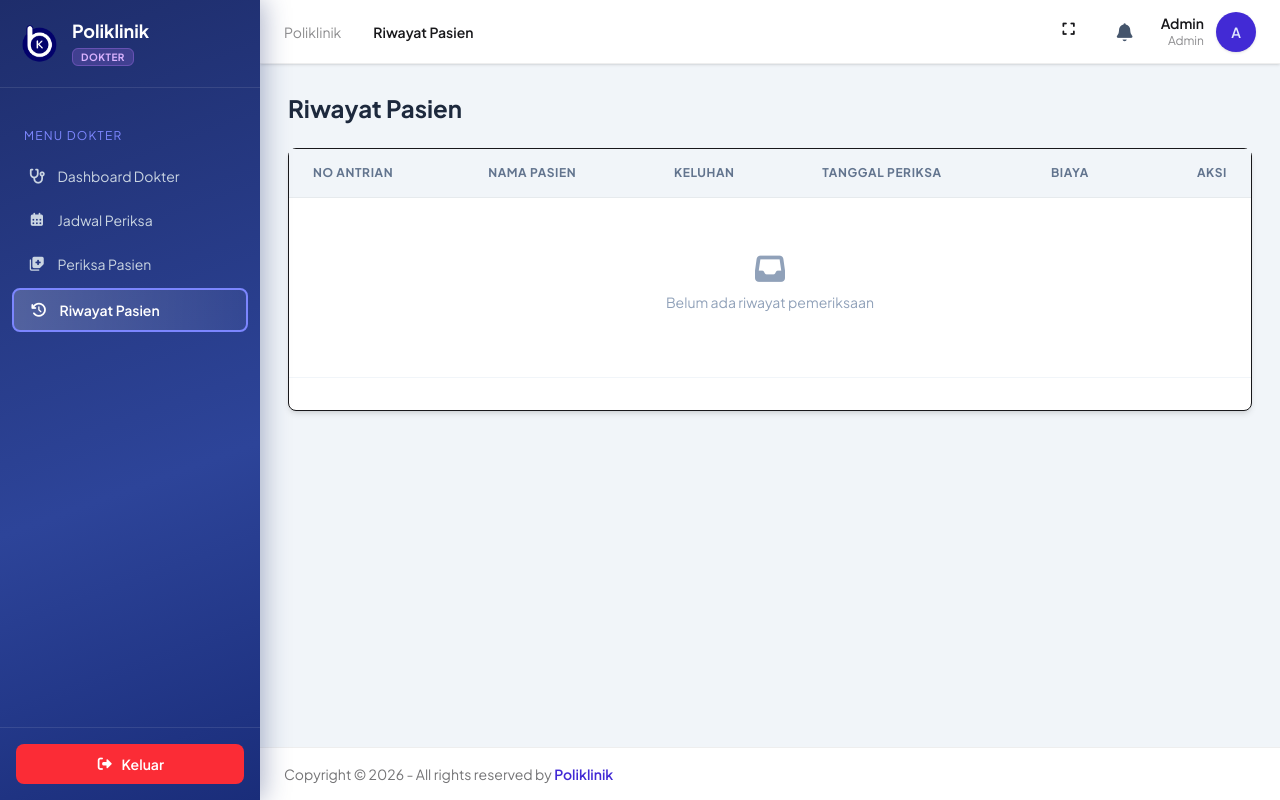
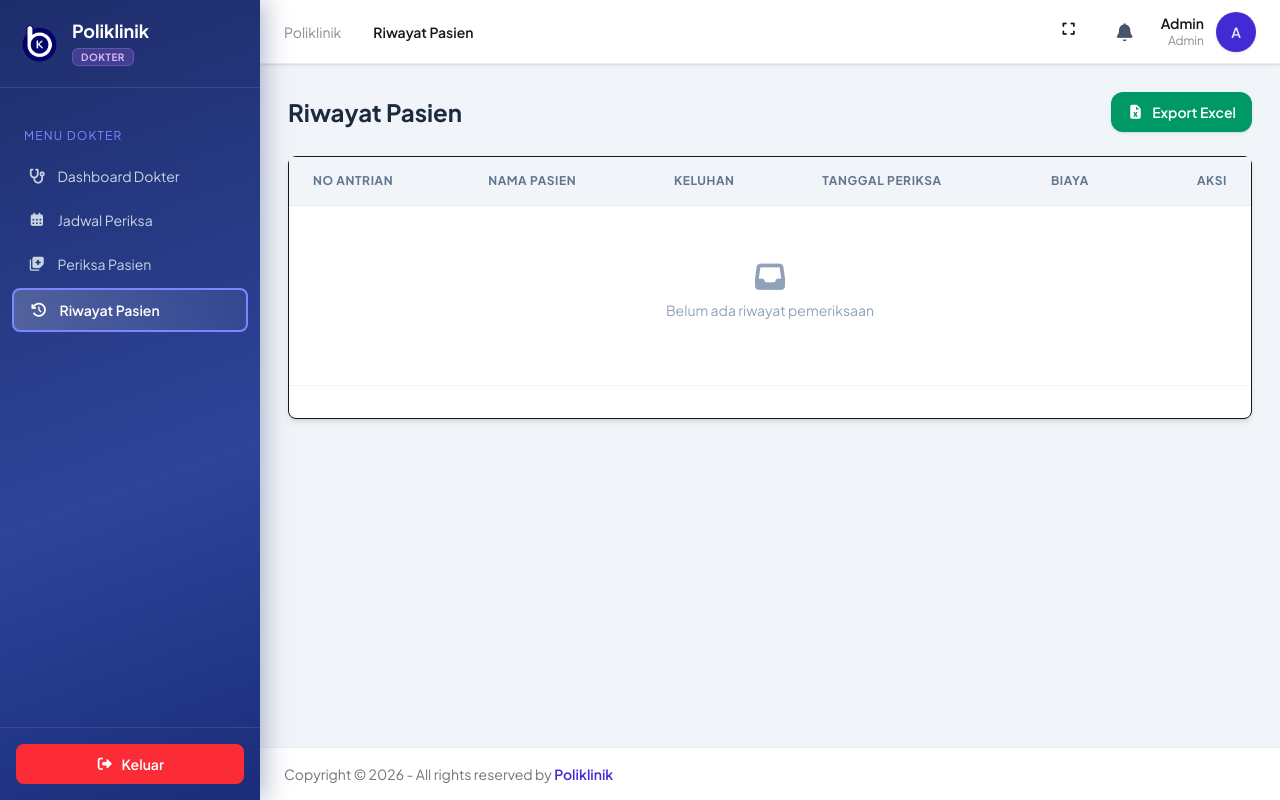
Before and after one commit to danielaquaries20/poliklinik-app, a Laravel app: page /dokter/riwayat-pasien in a window 1280 px wide. Run offline with Laravel 12, Linux system fonts and the light colour scheme; a user stored in the database is signed in; data comes from the database, SQL or seed files in the repository; data that the repository does not hold is empty; style sheets or scripts are compiled from the project's sources; some libraries are stand-ins or nearby versions; some web fonts are replaced.

Commit message:
fix: Export excel for Riwayat Pasien

```diff
--- a/resources/views/dokter/riwayat-pasien/index.blade.php
+++ b/resources/views/dokter/riwayat-pasien/index.blade.php
@@ -5,6 +5,15 @@
         <h2 class="text-2xl font-bold text-slate-800">
             Riwayat Pasien
         </h2>
+
+        {{-- Tombol Export Excel --}}
+        <div class="flex items-center gap-3">
+            <a href="{{ route('dokter.riwayat.export') }}"
+                class="inline-flex items-center gap-2 px-4 py-2.5 bg-emerald-600 hover:bg-emerald-700 text-white font-semibold text-sm rounded-xl shadow-sm transition">
+                <i class="fas fa-file-excel"></i>
+                <span>Export Excel</span>
+            </a>
+        </div>
     </div>
 
     {{-- Card --}}
```
Also changed, not shown: routes/web.php (+0 -9 lines).
